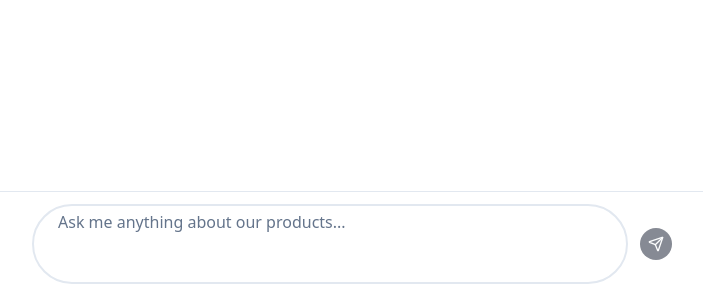
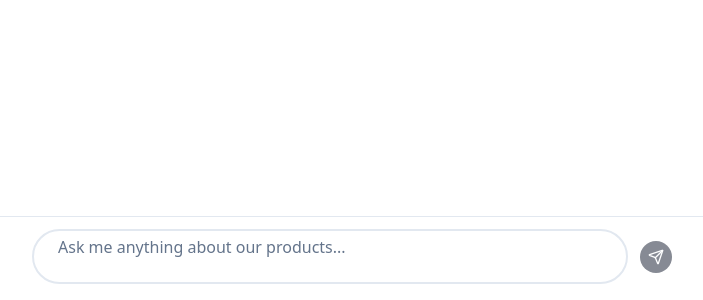
Before and after one commit to franmillaauria/arcos-chat, a React (Vite) app: page /answer in a window 1280 px wide. Shown: the part 500-800 px from the top of the page, without its empty margins (288-991 px from the left). Built offline with nearby package versions, Linux system fonts and the light colour scheme.

Commit message:
Adjust input height and centering
Set the minimum height of the input box on the answer page to 55px and apply a new class for centering.

```diff
--- a/src/pages/Answer.tsx
+++ b/src/pages/Answer.tsx
@@ -189,7 +189,7 @@ const Answer = () => {
                 onChange={(e) => setInputValue(e.target.value)}
                 onKeyDown={handleKeyDown}
                 placeholder="Ask me anything about our products..."
-                className="h-[12px] max-h-[120px] rounded-full resize-none px-6 py-1 pr-14 text-base border-2 focus:border-primary"
+                className="min-h-[55px] h-[12px] max-h-[120px] rounded-full resize-none px-6 py-1 pr-14 text-base border-2 focus:border-primary"
                 aria-label="Ask a question about our products"
                 disabled={isLoading}
               />
```
